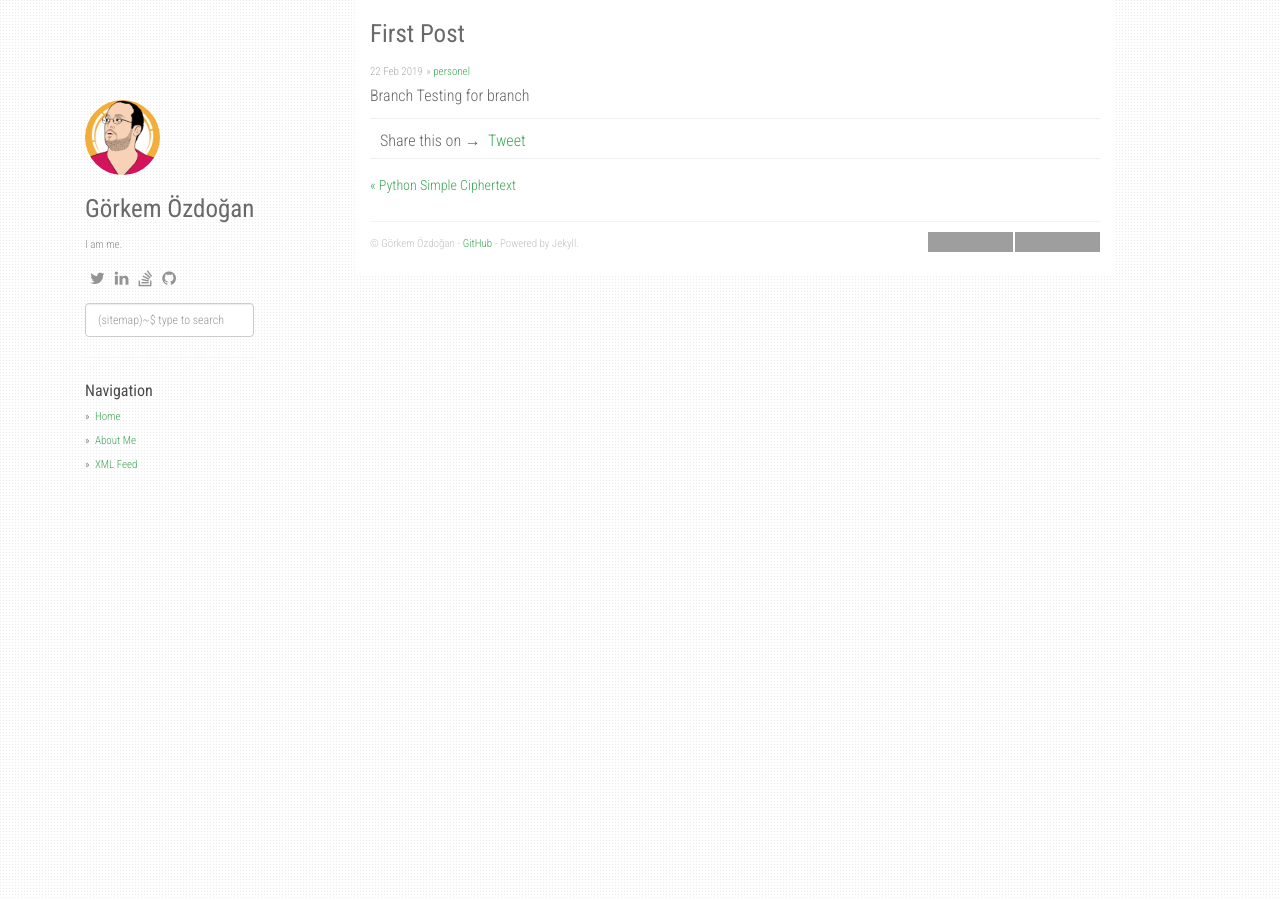
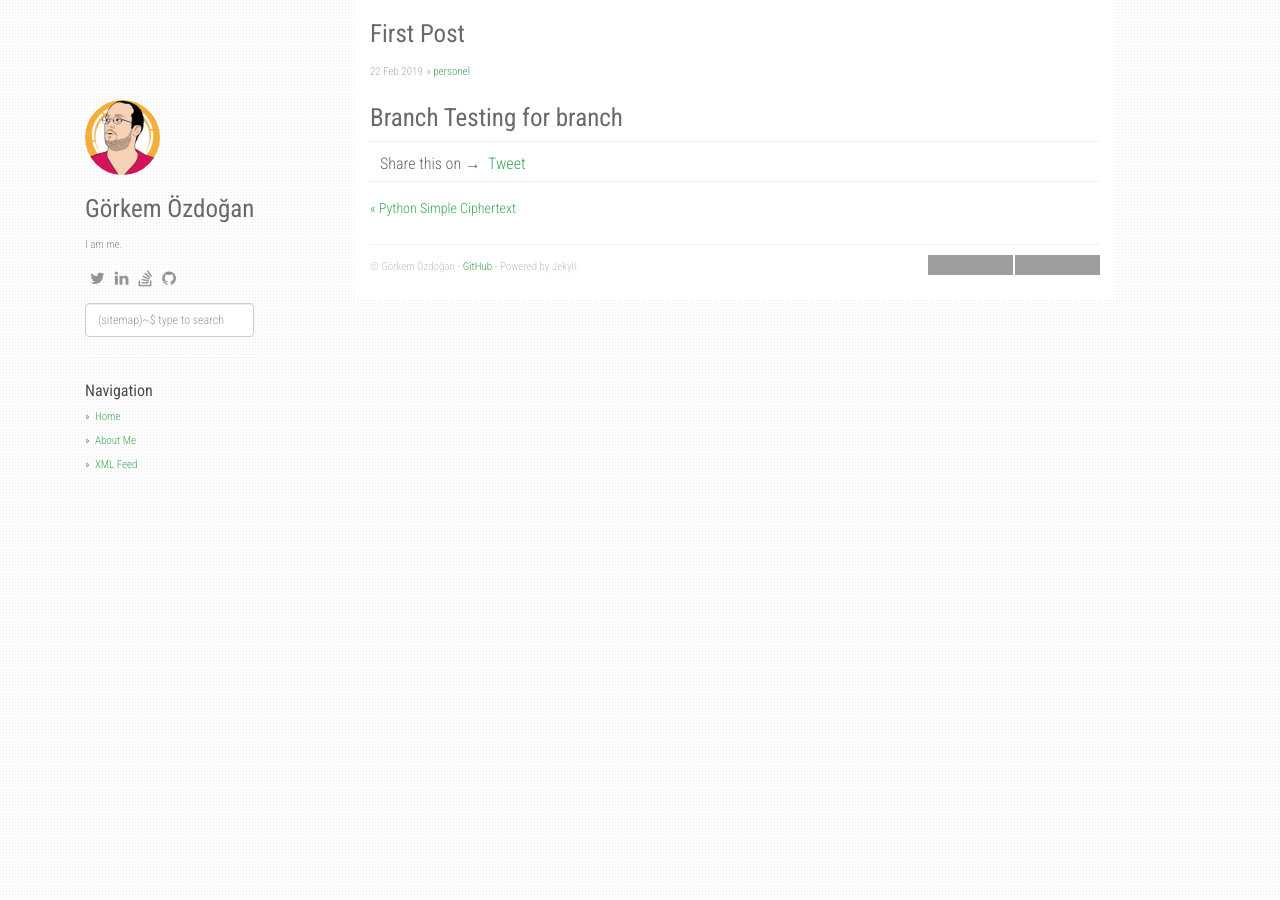
Before and after one commit to agusmakmun/agusmakmun.github.io, a Jekyll site: the page built from _posts/2019-02-23-First-Post.md, in a window 1280 px wide. Built offline with Jekyll 4.4.1, drawn with Linux system fonts in a browser that asks for light colours; nearby versions of some CDN libraries; comment, search, counter and statistics services are not loaded; grey boxes are pictures that could not be loaded.

```diff
--- a/_posts/2019-02-23-First-Post.md
+++ b/_posts/2019-02-23-First-Post.md
@@ -5,4 +5,4 @@ date:   2019-02-23 06:30:04 +0700
 categories: [personel]
 ---
 
-Branch Testing for branch
+# Branch Testing for branch
```
